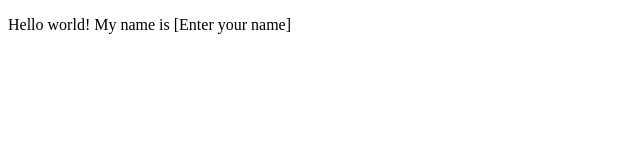
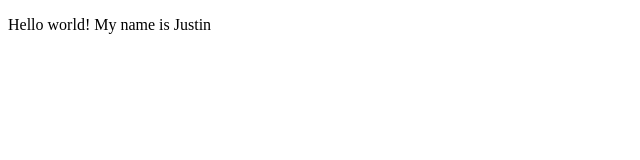
Before and after one commit to jjheller2/jjheller2.github.io, a plain HTML site: page index.html in a window 1280 px wide. Shown: the full height of the page, 0-640 px from the left. Drawn offline with Linux system fonts and the light colour scheme.

Commit message:
Update index.html

```diff
--- a/index.html
+++ b/index.html
@@ -9,6 +9,6 @@
 <script src=""></script>
 <!--- Code above this line will not be displayed on the browser -->
     <body>
-        <p> Hello world! My name is [Enter your name]</p>
+        <p> Hello world! My name is Justin</p>
     </body>
 </html>
```
